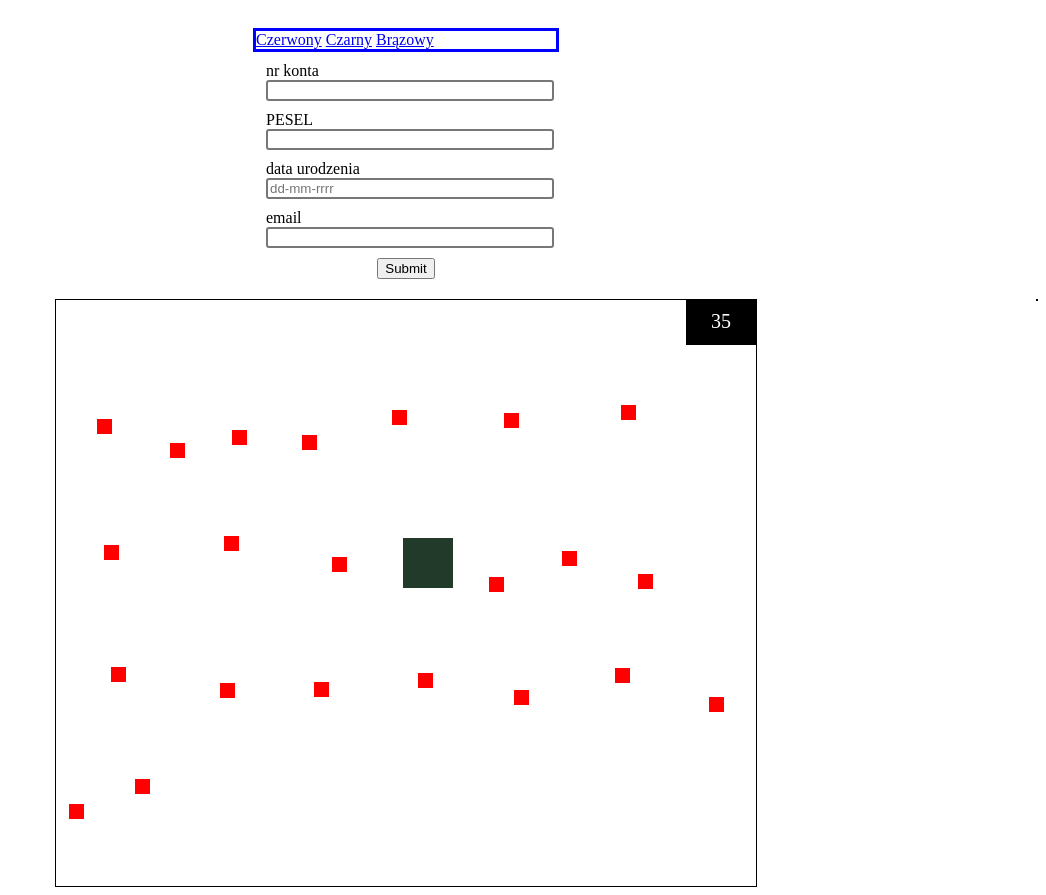
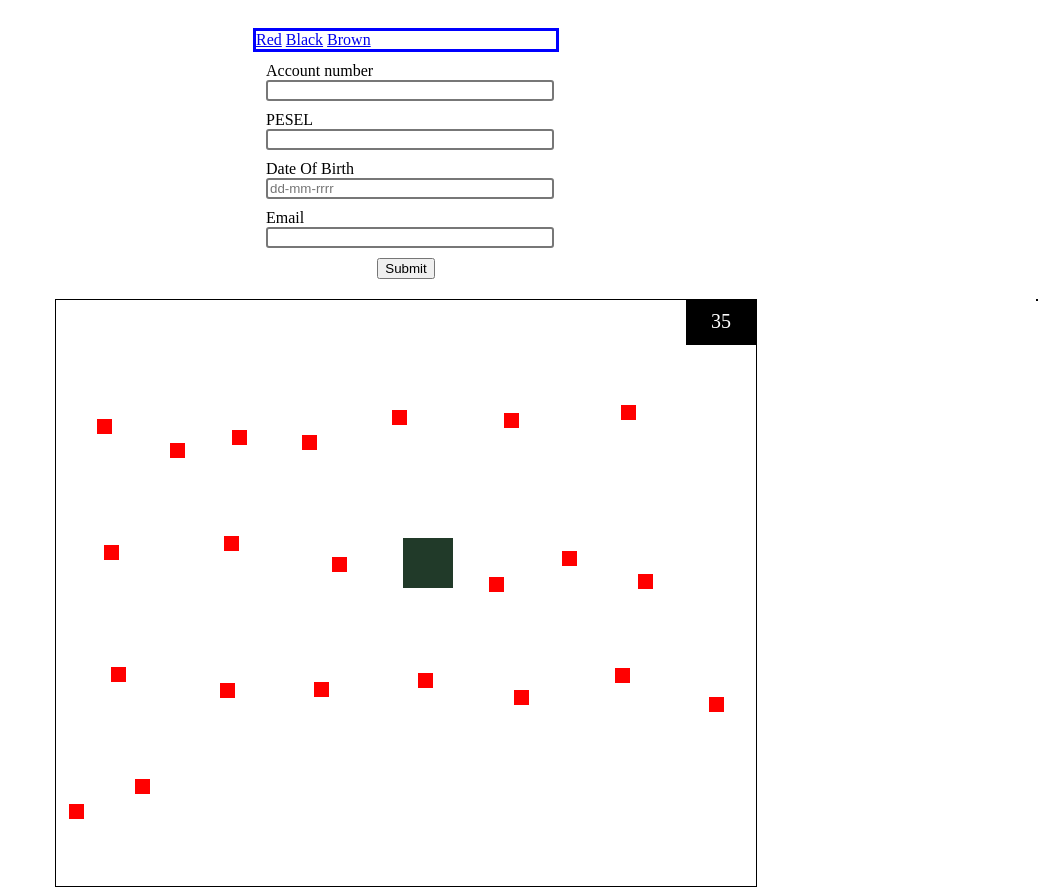
Before and after one commit to JackJ77/Squares, a plain HTML site: page index.html in a window 1280 px wide. Shown: the whole page, without its empty margins (234-1280 px from the left). Drawn offline with Linux system fonts and the light colour scheme.

Commit message:
change to english

```diff
--- a/index.html
+++ b/index.html
@@ -10,14 +10,14 @@
 <body>
     <div id="content">
         <div id="menu">
-            <a href="#" id="red">Czerwony</a>
-            <a href="#" id="black">Czarny</a>
-            <a href="#" id="brown">Brązowy</a>
+            <a href="#" id="red">Red</a>
+            <a href="#" id="black">Black</a>
+            <a href="#" id="brown">Brown</a>
         </div>
 
         <form>
             <div class="input-group">
-                <label for="account">nr konta</label>
+                <label for="account">Account number</label>
                 <input type="text" id="account">
             </div>
             <div class="input-group">
@@ -25,11 +25,11 @@
                 <input type="text" id="pesel">
             </div>
             <div class="input-group">
-                <label for="date">data urodzenia</label>
+                <label for="date">Date Of Birth</label>
                 <input type="text" id="date" placeholder="dd-mm-rrrr">
             </div>
             <div class="input-group">
-                <label for="email">email</label>
+                <label for="email">Email</label>
                 <input type="email" id="email">
             </div>
                 <input class="btn" type="submit">
```
